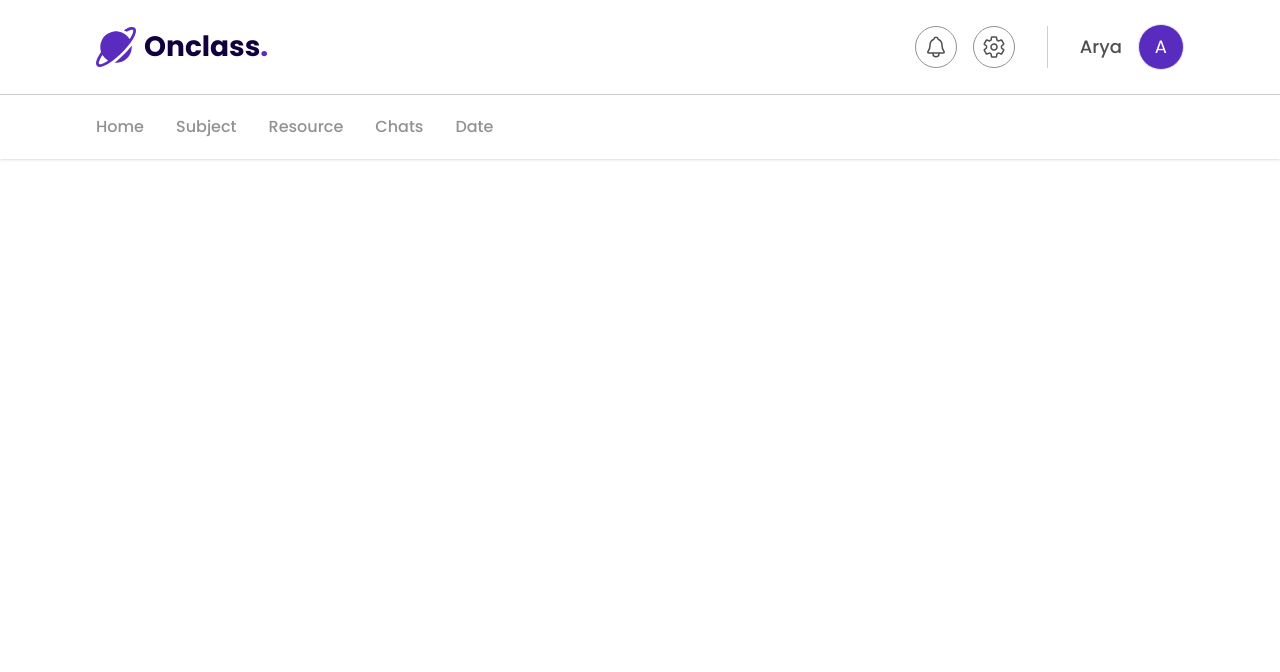
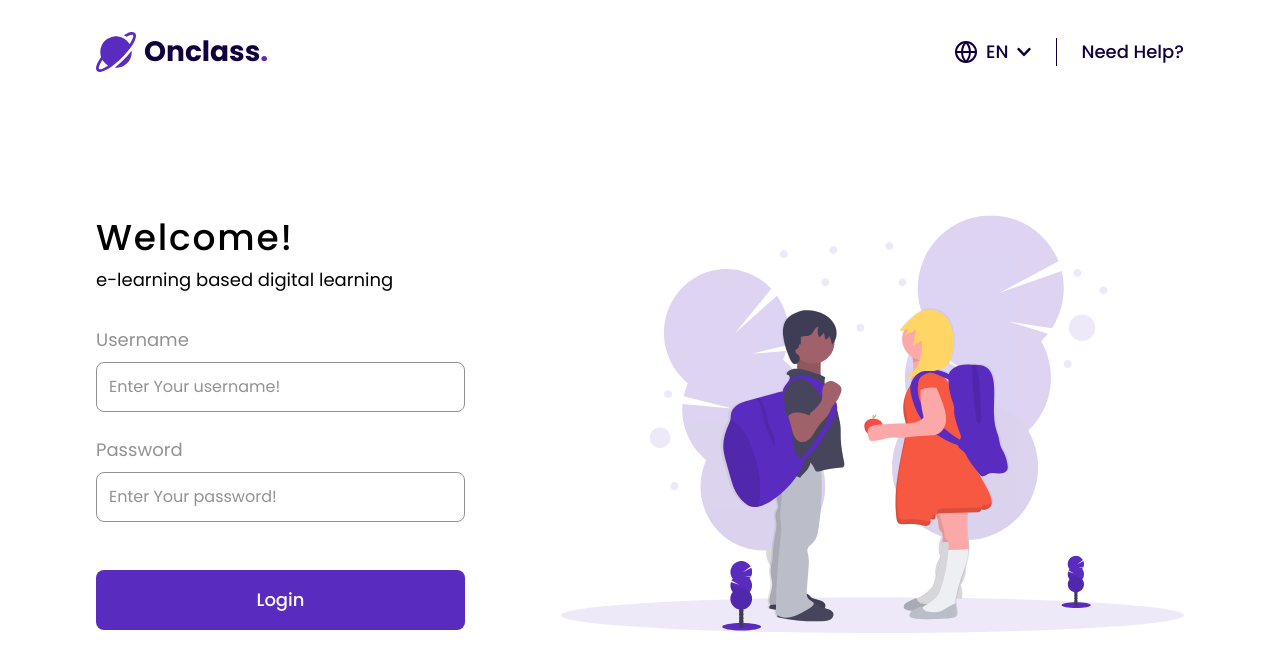
Before and after one commit to aryndraa/learning-management-system, a React app in the folder frontend/student/: page /auth/login in a window 1280 px wide. Before the commit this address led to /login. Shown: the top 672 px of the page. Built offline with nearby package versions, Linux system fonts and the light colour scheme; the HTML template or start-up script is replaced by a standard one.

Commit message:
frontend - fix navigate if login is success

```diff
--- a/frontend/student/src/App.jsx
+++ b/frontend/student/src/App.jsx
@@ -10,16 +10,19 @@ import {Date} from "./pages/date/Date.jsx";
 import {DefaultLayout} from "./layouts/DefaultLayout.jsx";
 import AuthLayout from "./layouts/AuthLayout.jsx";
 import {CustomerService} from "./pages/auth/CustomerService.jsx";
+import {removeFromStorage} from "./utils/storage.js";
 
 function App() {
 
   const hasLogin = auth.checkLoginStatus();
   console.log(hasLogin);
 
+  // removeFromStorage("studentToken", true );
+
   return (
     <>
       <Router>
-        <AuthMiddleware isAuth={hasLogin} excludeRoutes={['/login']}>
+        <AuthMiddleware isAuth={hasLogin} excludeRoutes={['/auth/login']}  >
           <Routes>
             <Route
               path="auth/*"
--- a/frontend/student/src/api/auth.js
+++ b/frontend/student/src/api/auth.js
@@ -1,5 +1,5 @@
-import apiClient from "./utils/apiClient.js";
-import {hasInStorage, saveToStorage} from "./utils/storage.js";
+import apiClient from "../utils/apiClient.js";
+import {hasInStorage, saveToStorage} from "../utils/storage.js";
 
 const login = async (username, password) => {
   try {
--- /dev/null
+++ b/frontend/student/src/api/profile.js
@@ -0,0 +1,5 @@
+// import apiClient from "../utils/apiClient.js";
+//
+// const avatarProfile = async () => {
+//   const response = await apiClient.get("profile");
+// }
--- a/frontend/student/src/middlewares/AuthMiddleware.jsx
+++ b/frontend/student/src/middlewares/AuthMiddleware.jsx
@@ -6,8 +6,8 @@ const AuthMiddleware = ({ isAuth, children, excludeRoutes = []}) => {
     const currentPath = window.location.pathname;
 
     useEffect(() => {
-        if  (!isAuth && !excludeRoutes.includes(currentPath)) {
-            navigate('/login');
+        if (!isAuth && !excludeRoutes.includes(currentPath)) {
+            navigate('auth/login');
         }
     }, [isAuth, excludeRoutes, currentPath]);
 
--- a/frontend/student/src/pages/auth/Login.jsx
+++ b/frontend/student/src/pages/auth/Login.jsx
@@ -1,6 +1,5 @@
 import {Helmet} from "react-helmet";
 import {useTranslation} from "react-i18next";
-import {useNavigate} from "react-router";
 import {useForm} from "react-hook-form";
 import AuthLabel from "../../components/form/AuthLabel.jsx";
 import loginSVG from "../../assets/login.svg";
@@ -10,7 +9,6 @@ import { toast, ToastContainer } from "react-toastify";
 
 export default function Login() {
   const  { t } = useTranslation();
-  const navigate = useNavigate();
   const [, setError] = useState(null);
 
   const {
@@ -19,13 +17,14 @@ export default function Login() {
     formState: { errors },
   } = useForm()
 
+
   const onSubmit = async (data) => {
     try {
       const userData = await auth.login(data.username, data.password);
+      toast.info("Login successfully");
       console.log("login successfully : ", userData);
-      toast.info("Login successfully");
 
-      navigate('/');
+      window.location.replace(import.meta.env.VITE_APP_URL);
     } catch (error) {
       toast.error("username atau password salah");
       setError(error);
```
Also changed, not shown: frontend/student/src/utils/apiClient.js (renamed from frontend/student/src/api/utils/apiClient.js), frontend/student/src/utils/storage.js (renamed from frontend/student/src/api/utils/storage.js), 2 other files (tests, documents, lock files or other folders).
